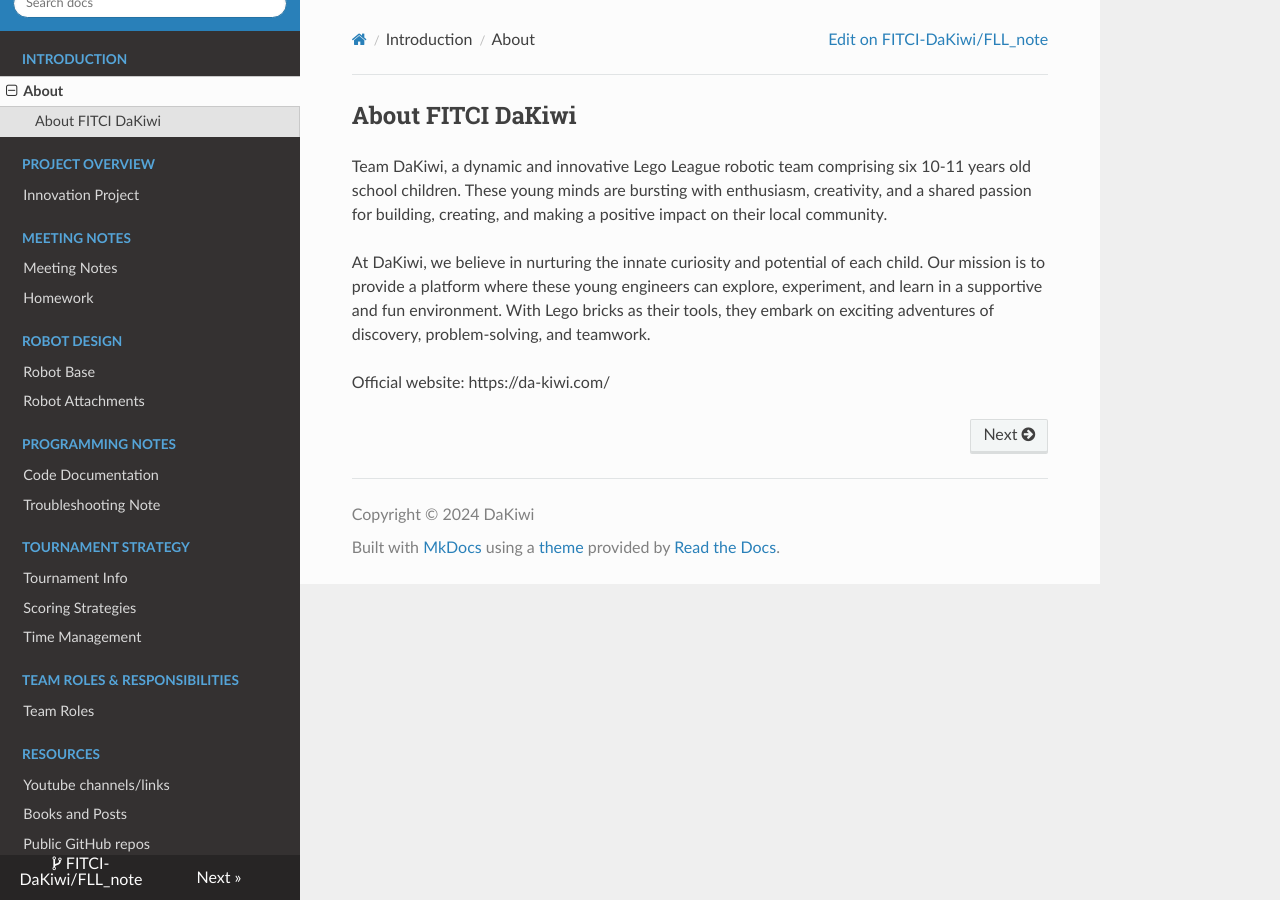
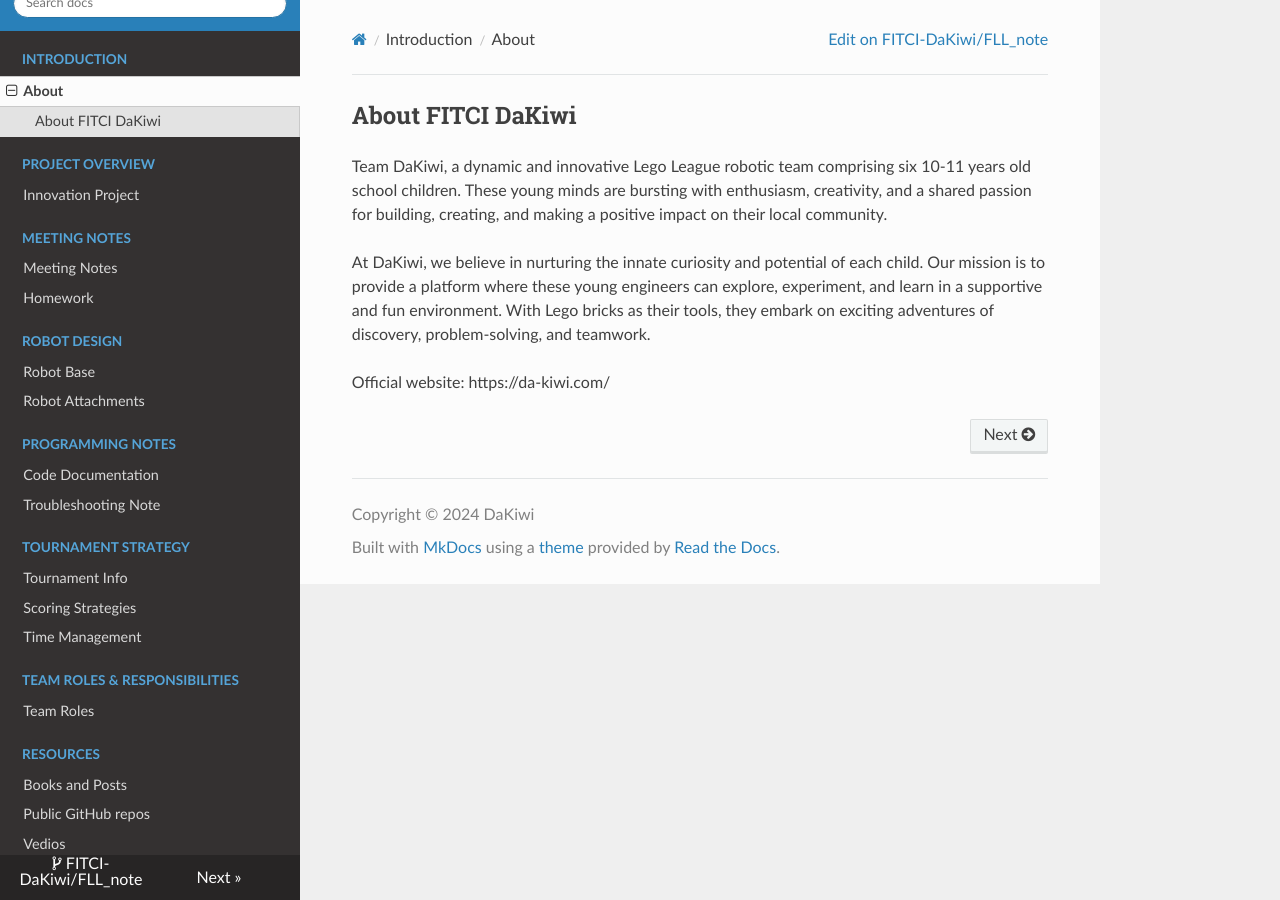
Before and after one commit to FITCI-DaKiwi/FLL_note_2024, an MkDocs documentation site: the page built from docs/index.md, in a window 1280 px wide. Built offline with MkDocs 1.6.1, drawn with Linux system fonts in a browser that asks for light colours; nearby versions of some CDN libraries.

Commit message:
Update mkdocs.yaml

```diff
--- a/mkdocs.yaml
+++ b/mkdocs.yaml
@@ -47,6 +47,6 @@ nav:
   - Team Roles & Responsibilities:
       - Team Roles: team_role.md
   - Resources:
-      - Youtube channels/links: youtube_res.md
       - Books and Posts: book_post.md
       - Public GitHub repos: res_github_repo.md
+      - Vedios: youtube_res.md
```
